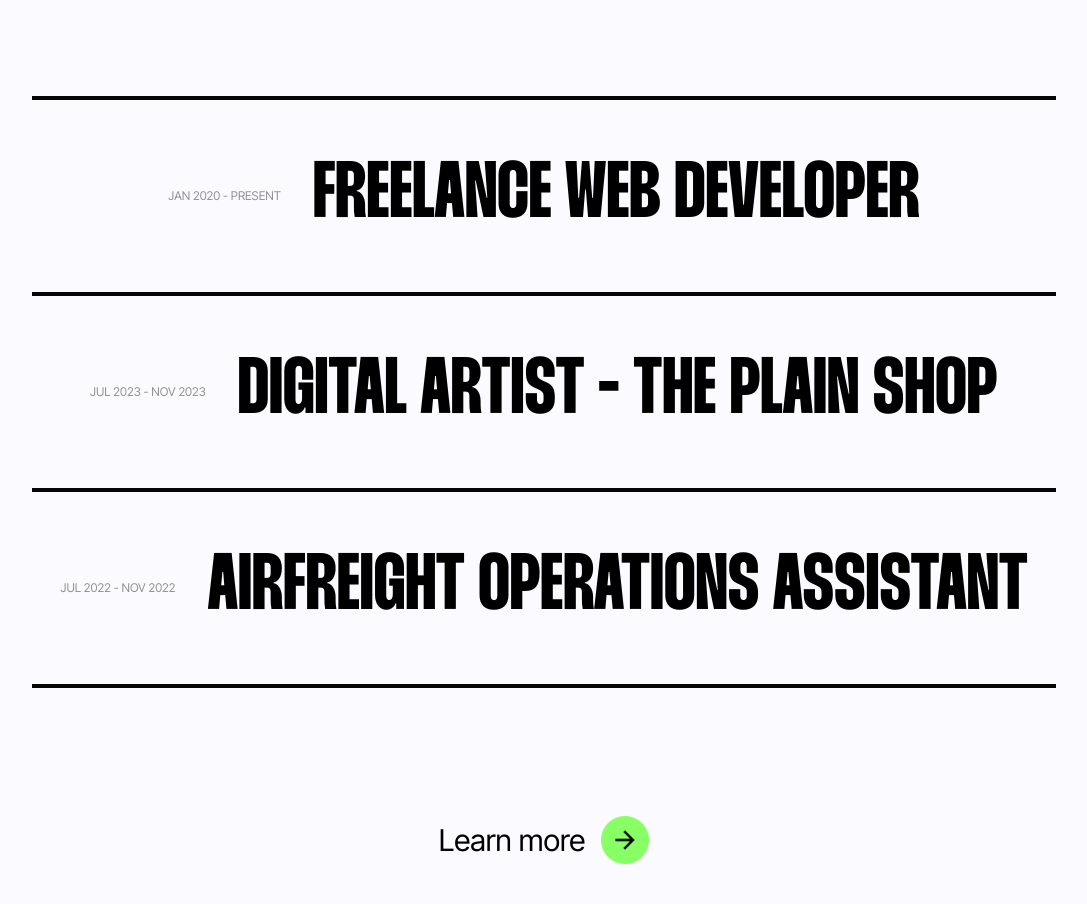
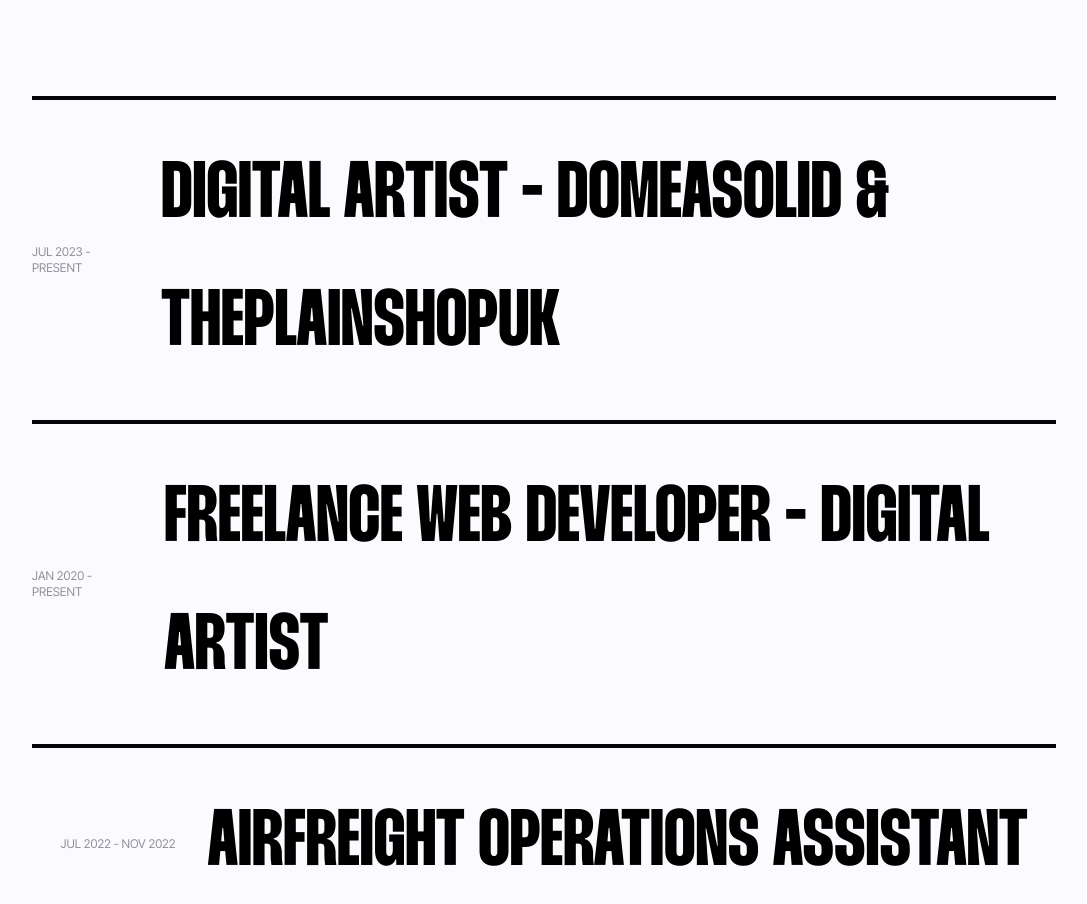
Before and after one commit to artoftadashi/portfolio-react, a React (Vite) app: page /home in a window 1280 px wide. Shown: the part 6860-7764 px from the top of the page, without its empty margins (96-1183 px from the left). Built offline with nearby package versions, Linux system fonts and the light colour scheme; what tailwindcss-animated would draw is missing.

Commit message:
updated my work history

```diff
--- a/src/components/Experience.jsx
+++ b/src/components/Experience.jsx
@@ -11,13 +11,13 @@
       </h3>
       <div className="border-b-4 border-[#050505] w-full mt-16 lg:mt-24 xl:mt-32"></div>
       <ExperienceItem
-        date="jan 2020 - present"
-        work="Freelance Web Developer"
+        date="jul 2023 - present"
+        work="Digital Artist - DoMeASolid & ThePlainShopUK"
       />
       <div className="border-b-4 border-[#050505] w-full "></div>
       <ExperienceItem
-        date="jul 2023 - nov 2023"
-        work="Digital artist - the plain shop"
+        date="jan 2020 - present"
+        work="Freelance Web Developer - Digital Artist"
       />
       <div className="border-b-4 border-[#050505] w-full "></div>
       <ExperienceItem
```
